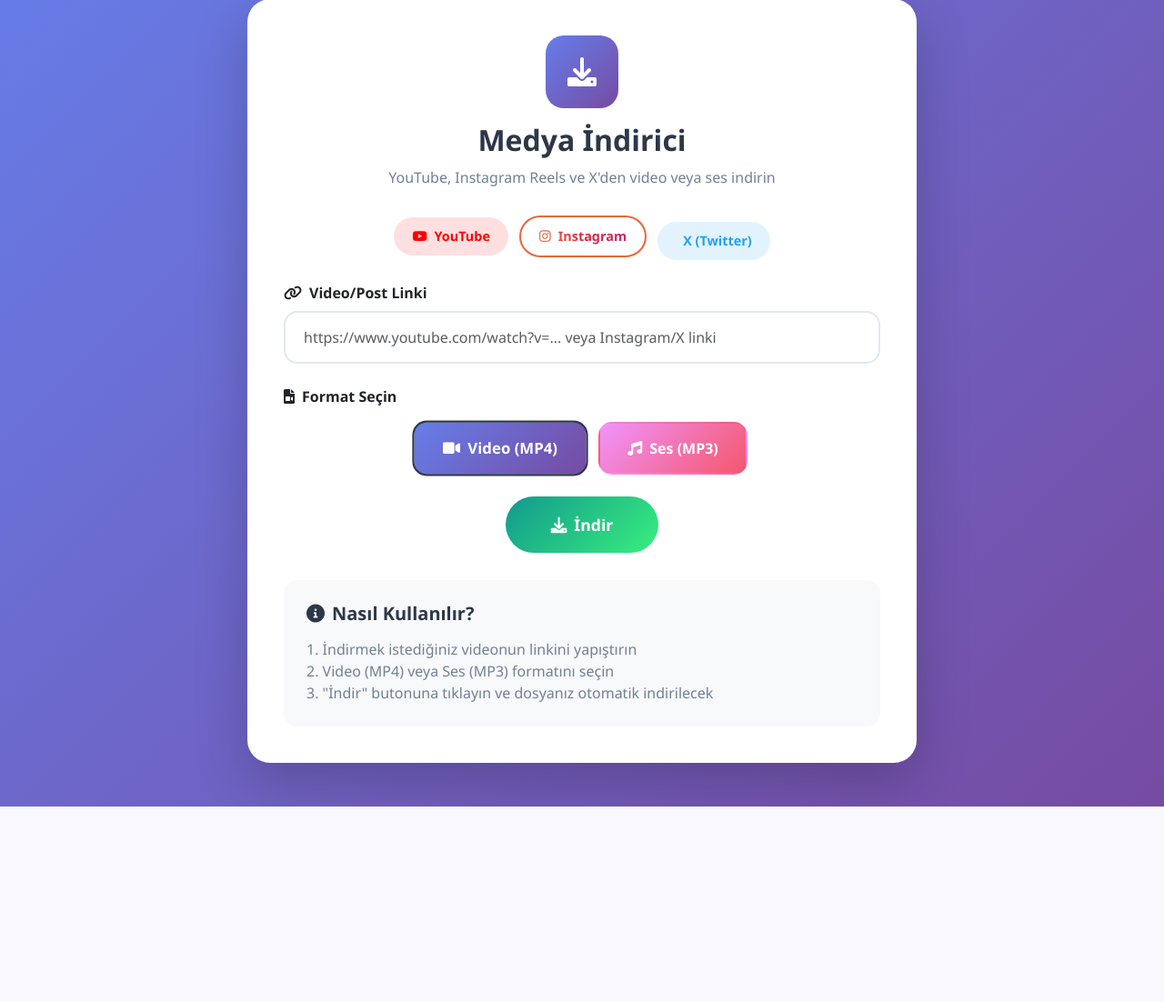
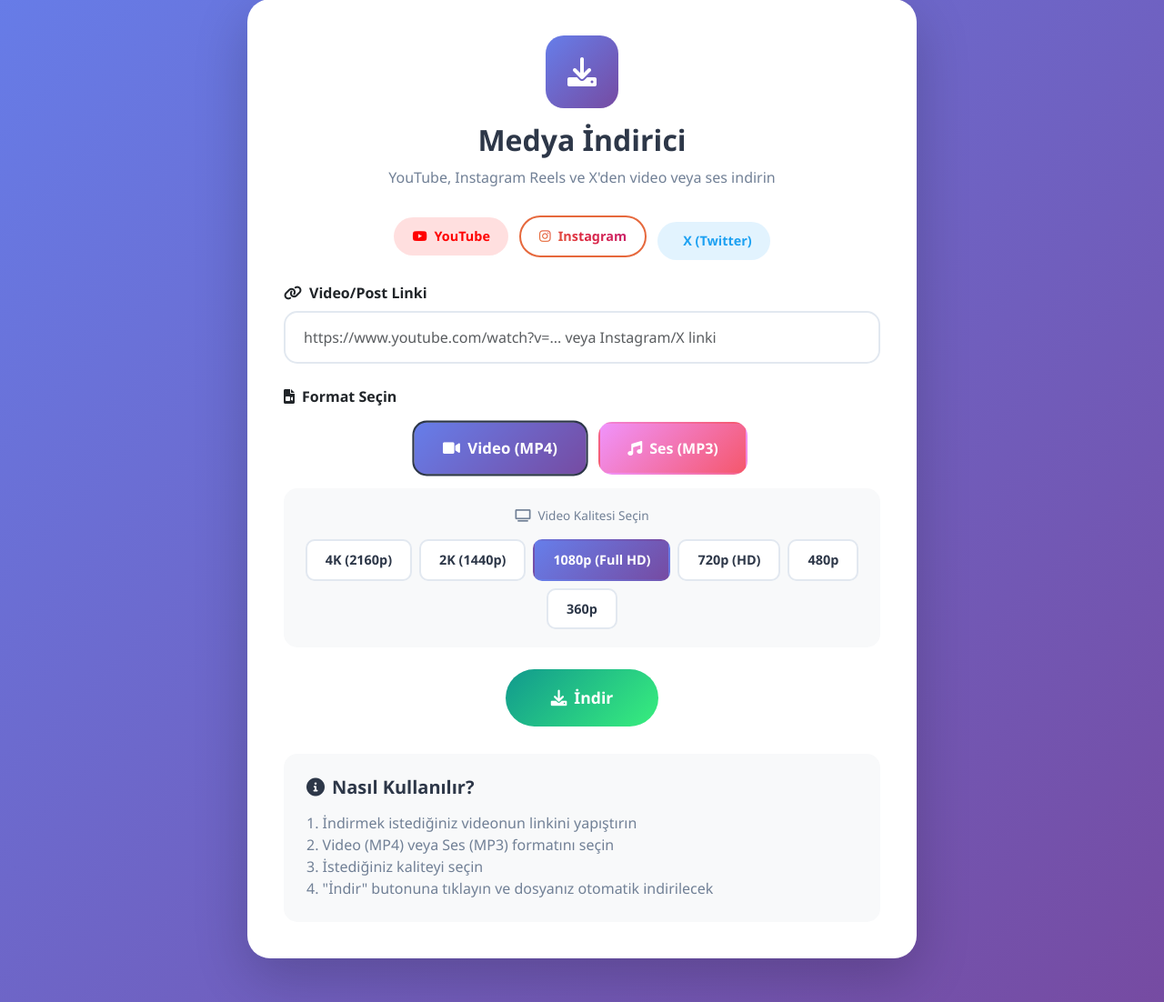
Before and after one commit to demirelmrtcn/Django-Website, a Django app: page /medya-indir/ in a window 1280 px wide. Shown: the part 103-1205 px from the top of the page at 91% size. Before the commit the page ends 990 px from the top, so only its background shows below. Run offline with Django 4.2, Linux system fonts and the light colour scheme; a user stored in the database is signed in; some libraries are stand-ins or nearby versions.

Commit message:
Add video and audio quality selection options
- Video: 4K (2160p), 2K (1440p), 1080p, 720p, 480p, 360p
- Audio: 320kbps, 192kbps, 128kbps, 64kbps
- Quality info added to downloaded filename
- Dynamic quality section toggle based on format selection
- Updated dashboard badge from 'Yeni' to 'Kişisel'

```diff
--- a/md-website/core/templates/core/dashboard.html
+++ b/md-website/core/templates/core/dashboard.html
@@ -218,7 +218,7 @@
             <div class="col-md-6">
                 <div class="feature-card">
                     <span class="stats-badge">
-                        <i class="fas fa-star me-1"></i> Yeni
+                        <i class="fas fa-star me-1"></i> Kişisel
                     </span>
                     <div class="feature-icon">
                         <i class="fas fa-calendar-check"></i>
--- a/md-website/core/templates/core/media_downloader.html
+++ b/md-website/core/templates/core/media_downloader.html
@@ -85,6 +85,39 @@
         .format-btn.active {
             border-color: #2d3748;
             transform: scale(1.05);
+        }
+
+        .quality-btn {
+            padding: 10px 20px;
+            border-radius: 10px;
+            font-weight: 600;
+            transition: all 0.3s ease;
+            border: 2px solid #e2e8f0;
+            background: white;
+            color: #2d3748;
+            font-size: 0.9rem;
+        }
+
+        .quality-btn:hover {
+            border-color: #667eea;
+            background: #f8f9fa;
+        }
+
+        .quality-btn.active {
+            background: linear-gradient(135deg, #667eea, #764ba2);
+            color: white;
+            border-color: transparent;
+        }
+
+        .quality-section {
+            background: #f8f9fa;
+            border-radius: 15px;
+            padding: 20px;
+            margin-top: 15px;
+        }
+
+        .quality-section.audio-quality .quality-btn.active {
+            background: linear-gradient(135deg, #f093fb, #f5576c);
         }
 
         .download-btn {
@@ -215,6 +248,12 @@
             color: #718096;
             margin-bottom: 0;
         }
+
+        .quality-label {
+            color: #718096;
+            font-size: 0.85rem;
+            margin-bottom: 10px;
+        }
     </style>
 </head>
 
@@ -293,6 +332,37 @@
                                 <i class="fas fa-music me-2"></i>Ses (MP3)
                             </button>
                         </div>
+
+                        <!-- Video Quality Selection -->
+                        <div class="quality-section video-quality" id="videoQualitySection">
+                            <p class="quality-label text-center mb-3">
+                                <i class="fas fa-tv me-2"></i>Video Kalitesi Seçin
+                            </p>
+                            <div class="d-flex gap-2 justify-content-center flex-wrap">
+                                <button type="button" class="quality-btn" data-quality="2160">4K (2160p)</button>
+                                <button type="button" class="quality-btn" data-quality="1440">2K (1440p)</button>
+                                <button type="button" class="quality-btn active" data-quality="1080">1080p (Full
+                                    HD)</button>
+                                <button type="button" class="quality-btn" data-quality="720">720p (HD)</button>
+                                <button type="button" class="quality-btn" data-quality="480">480p</button>
+                                <button type="button" class="quality-btn" data-quality="360">360p</button>
+                            </div>
+                        </div>
+
+                        <!-- Audio Quality Selection -->
+                        <div class="quality-section audio-quality" id="audioQualitySection" style="display: none;">
+                            <p class="quality-label text-center mb-3">
+                                <i class="fas fa-headphones me-2"></i>Ses Kalitesi Seçin
+                            </p>
+                            <div class="d-flex gap-2 justify-content-center flex-wrap">
+                                <button type="button" class="quality-btn" data-quality="320">320 kbps (En
+                                    Yüksek)</button>
+                                <button type="button" class="quality-btn active" data-quality="192">192 kbps
+                                    (Yüksek)</button>
+                                <button type="button" class="quality-btn" data-quality="128">128 kbps (Normal)</button>
+                                <button type="button" class="quality-btn" data-quality="64">64 kbps (Düşük)</button>
+                            </div>
+                        </div>
                     </div>
 
                     <!-- Download Button -->
@@ -311,7 +381,8 @@
                         <p>
                             1. İndirmek istediğiniz videonun linkini yapıştırın<br>
                             2. Video (MP4) veya Ses (MP3) formatını seçin<br>
-                            3. "İndir" butonuna tıklayın ve dosyanız otomatik indirilecek
+                            3. İstediğiniz kaliteyi seçin<br>
+                            4. "İndir" butonuna tıklayın ve dosyanız otomatik indirilecek
                         </p>
                     </div>
                 </div>
@@ -327,8 +398,12 @@
             const urlInput = document.getElementById('mediaUrl');
             const alertArea = document.getElementById('alertArea');
             const loadingOverlay = document.getElementById('loadingOverlay');
+            const videoQualitySection = document.getElementById('videoQualitySection');
+            const audioQualitySection = document.getElementById('audioQualitySection');
 
             let selectedFormat = 'video';
+            let selectedVideoQuality = '1080';
+            let selectedAudioQuality = '192';
 
             // Format seçimi
             formatBtns.forEach(btn => {
@@ -336,6 +411,33 @@
                     formatBtns.forEach(b => b.classList.remove('active'));
                     this.classList.add('active');
                     selectedFormat = this.dataset.format;
+
+                    // Kalite section'larını göster/gizle
+                    if (selectedFormat === 'video') {
+                        videoQualitySection.style.display = 'block';
+                        audioQualitySection.style.display = 'none';
+                    } else {
+                        videoQualitySection.style.display = 'none';
+                        audioQualitySection.style.display = 'block';
+                    }
+                });
+            });
+
+            // Video kalite seçimi
+            videoQualitySection.querySelectorAll('.quality-btn').forEach(btn => {
+                btn.addEventListener('click', function () {
+                    videoQualitySection.querySelectorAll('.quality-btn').forEach(b => b.classList.remove('active'));
+                    this.classList.add('active');
+                    selectedVideoQuality = this.dataset.quality;
+                });
+            });
+
+            // Audio kalite seçimi
+            audioQualitySection.querySelectorAll('.quality-btn').forEach(btn => {
+                btn.addEventListener('click', function () {
+                    audioQualitySection.querySelectorAll('.quality-btn').forEach(b => b.classList.remove('active'));
+                    this.classList.add('active');
+                    selectedAudioQuality = this.dataset.quality;
                 });
             });
 
@@ -360,6 +462,8 @@
                 alertArea.innerHTML = '';
 
                 try {
+                    const quality = selectedFormat === 'video' ? selectedVideoQuality : selectedAudioQuality;
+
                     const response = await fetch('{% url "download_media" %}', {
                         method: 'POST',
                         headers: {
@@ -368,7 +472,8 @@
                         },
                         body: JSON.stringify({
                             url: url,
-                            format: selectedFormat
+                            format: selectedFormat,
+                            quality: quality
                         })
                     });
 
--- a/md-website/core/views.py
+++ b/md-website/core/views.py
@@ -780,11 +780,12 @@
 @login_required
 @require_POST
 def download_media(request):
-    """Video/ses indirme endpoint'i"""
+    """Video/ses indirme endpoint'i with quality options"""
     try:
         data = json.loads(request.body)
         url = data.get('url', '').strip()
         format_type = data.get('format', 'video')  # 'video' veya 'audio'
+        quality = data.get('quality', '1080')  # Video: 2160/1440/1080/720/480/360, Audio: 320/192/128/64
 
         if not url:
             return JsonResponse({'error': 'URL gerekli!'}, status=400)
@@ -795,23 +796,29 @@
 
         # yt-dlp ayarları
         if format_type == 'audio':
-            # MP3 formatı için
+            # MP3 formatı için - kalite seçeneği ile
+            audio_quality = quality if quality in ['320', '192', '128', '64'] else '192'
             ydl_opts = {
                 'format': 'bestaudio/best',
                 'outtmpl': os.path.join(temp_dir, f'{unique_id}.%(ext)s'),
                 'postprocessors': [{
                     'key': 'FFmpegExtractAudio',
                     'preferredcodec': 'mp3',
-                    'preferredquality': '192',
+                    'preferredquality': audio_quality,
                 }],
                 'quiet': True,
                 'no_warnings': True,
             }
             expected_ext = 'mp3'
         else:
-            # MP4 formatı için
+            # MP4 formatı için - kalite seçeneği ile
+            video_quality = quality if quality in ['2160', '1440', '1080', '720', '480', '360'] else '1080'
+
+            # Kaliteye göre format string oluştur
+            format_string = f'bestvideo[height<={video_quality}][ext=mp4]+bestaudio[ext=m4a]/bestvideo[height<={video_quality}]+bestaudio/best[height<={video_quality}]/best'
+
             ydl_opts = {
-                'format': 'bestvideo[ext=mp4]+bestaudio[ext=m4a]/best[ext=mp4]/best',
+                'format': format_string,
                 'outtmpl': os.path.join(temp_dir, f'{unique_id}.%(ext)s'),
                 'merge_output_format': 'mp4',
                 'quiet': True,
@@ -846,7 +853,12 @@
 
         # Güvenli dosya adı oluştur
         safe_title = "".join(c for c in title if c.isalnum() or c in (' ', '-', '_')).strip()[:50]
-        filename = f"{safe_title}.{expected_ext}"
+
+        # Kalite bilgisini dosya adına ekle
+        if format_type == 'video':
+            filename = f"{safe_title}_{video_quality}p.{expected_ext}"
+        else:
+            filename = f"{safe_title}_{audio_quality}kbps.{expected_ext}"
 
         # Dosyayı response olarak gönder
         response = FileResponse(
@@ -855,10 +867,6 @@
             filename=filename
         )
         response['Content-Length'] = file_size
-
-        # Dosyayı silmek için cleanup (response gönderildikten sonra)
-        # Not: FileResponse dosyayı kapatır ama silmez, bunu manuel yapmalıyız
-        # Şimdilik temp dizininde kalacak, OS tarafından temizlenecek
 
         return response
 
```
